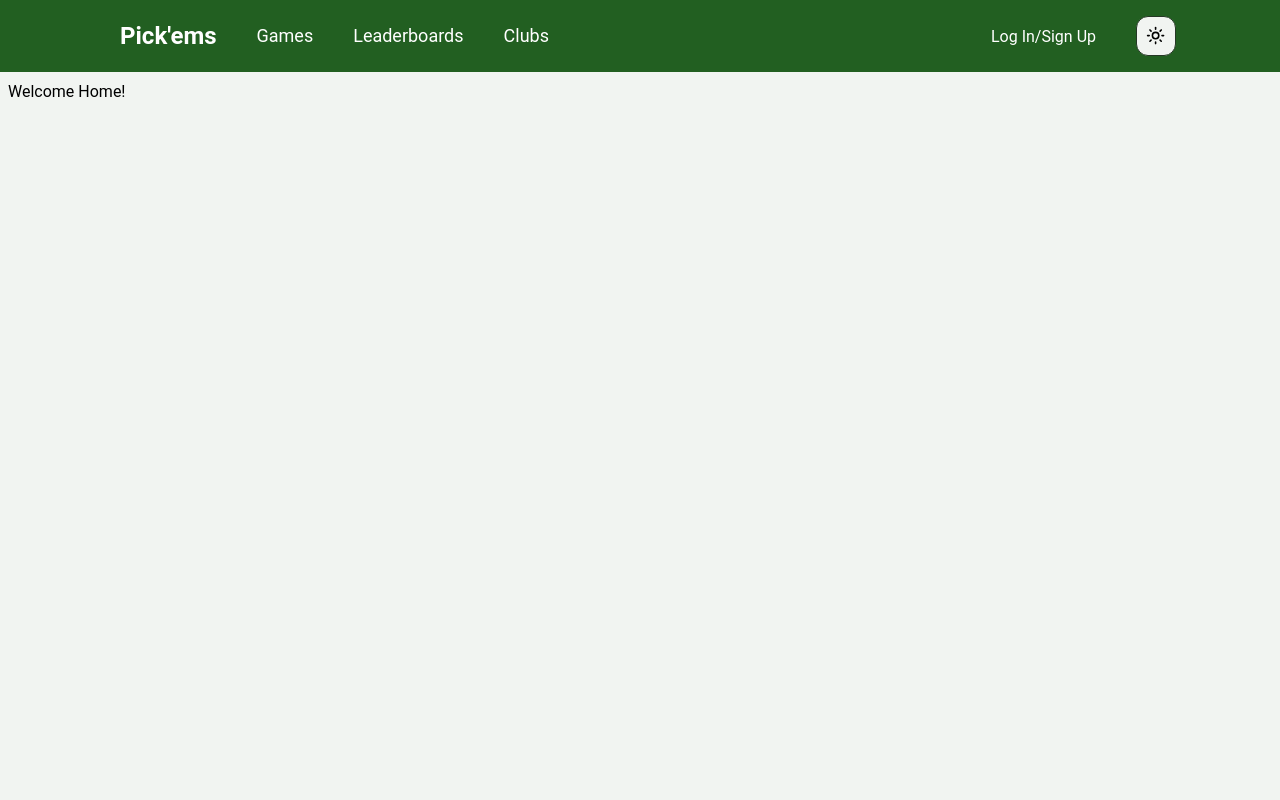
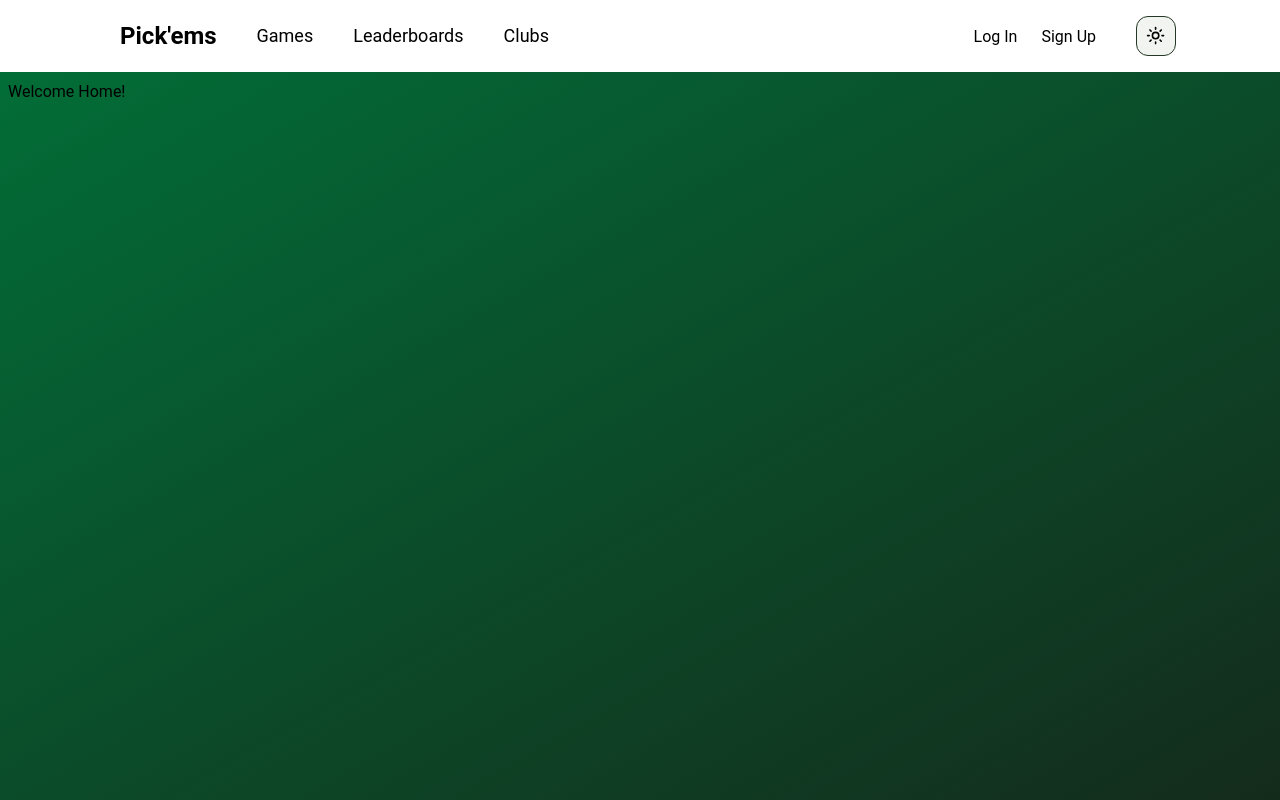
Before and after one commit to specificlanguage/pickem-react, a React (Vite) app: page / in a window 1280 px wide. Built offline with nearby package versions, Linux system fonts and the light colour scheme; no server answers.

Commit message:
chore(ui): Extra UI fixes for full page
- Full page UI inserts
- Changed hovering style in navbar
- Added signup link for its own workflow

```diff
--- a/src/components/navbar/NavLink.tsx
+++ b/src/components/navbar/NavLink.tsx
@@ -13,7 +13,7 @@ interface NavLinkProps {
 export default function NavLink({ href, ...props }: NavLinkProps) {
   return (
     <Link
-      className="transition-all ease-in-out duration-100 hover:font-bold"
+      className="transition-all ease-in-out duration-100 hover:text-neutral-500"
       to={href}
       activeProps={{
         style: {
--- a/src/components/navbar/menus/UserNav.tsx
+++ b/src/components/navbar/menus/UserNav.tsx
@@ -11,6 +11,19 @@ import { useNavigate } from "@tanstack/react-router";
 import { DarkmodeToggle } from "@/components/darkmode-toggle.tsx";
 
 export default function UserNav() {
+  function LoggedOutNav() {
+    return (
+      <div className={"space-x-6"}>
+        <NavLink href={"/login"} className="text-[12pt]">
+          Log In
+        </NavLink>
+        <NavLink href={"/signup"} className="text-[12pt]">
+          Sign Up
+        </NavLink>
+      </div>
+    );
+  }
+
   const auth = FIREBASE_AUTH;
   const user = auth.currentUser;
   const navigate = useNavigate();
@@ -22,7 +35,7 @@ export default function UserNav() {
 
   return (
     <NavigationMenu className="text-lg my-2 mx-4 container flex">
-      <NavigationMenuList className="lg:space-x-10 sm:space-x-4 md:flex">
+      <NavigationMenuList className="lg:space-x-10 sm:space-x-6 md:flex">
         {user ? (
           <Avatar>
             {user.photoURL ? (
@@ -42,9 +55,7 @@ export default function UserNav() {
               Sign Out
             </Button>
           ) : (
-            <NavLink href={"/login"} className="text-[12pt]">
-              Log In/Sign Up
-            </NavLink>
+            <LoggedOutNav />
           )}
         </NavigationMenuItem>
         <NavigationMenuItem>
--- a/src/routes/__root.tsx
+++ b/src/routes/__root.tsx
@@ -5,17 +5,17 @@ import UserNav from "@/components/navbar/menus/UserNav.tsx";
 
 export const Route = new RootRoute({
   component: () => (
-    <div>
-      <header className="w-full bg-primary">
-        <div className="ml-auto flex items-center space-x-4 max-w-6xl mx-auto p-2 gap-2 text-white">
+    <div className="flex flex-col min-h-screen">
+      <header className="w-full bg-white dark:bg-neutral-900">
+        <div className="ml-auto flex items-center space-x-4 max-w-6xl mx-auto p-2 gap-2">
           <MainNav />
           <div className="flex-1 flex items-center space-x-4" />
           <UserNav />
         </div>
       </header>
-      <div>
+      <main className="flex-grow bg-gradient-to-br from-[#026d37] to-[#142b1c]">
         <Outlet />
-      </div>
+      </main>
       <TanStackRouterDevtools />
     </div>
   ),
--- a/src/routes/index.component.tsx
+++ b/src/routes/index.component.tsx
@@ -1,9 +1,7 @@
 export const component = function Index() {
   return (
-    <>
-      <div className="p-2">
-        <h3>Welcome Home!</h3>
-      </div>
-    </>
+    <div className="p-2">
+      <h3>Welcome Home!</h3>
+    </div>
   );
 };
```
